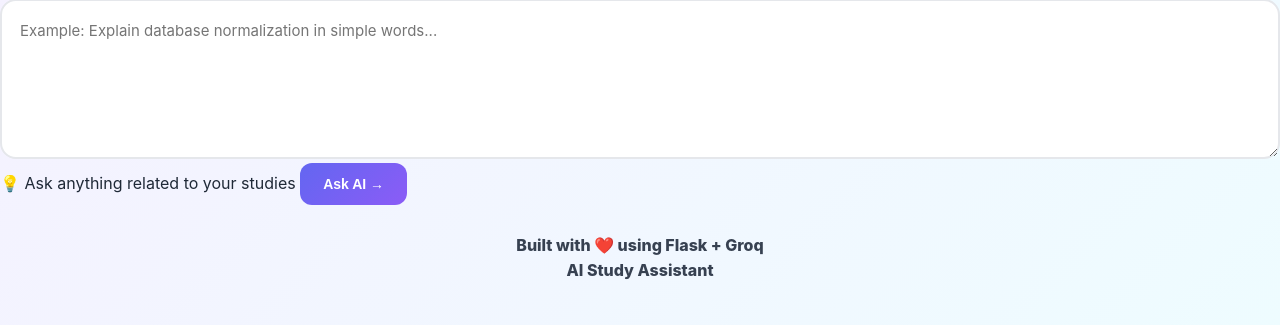
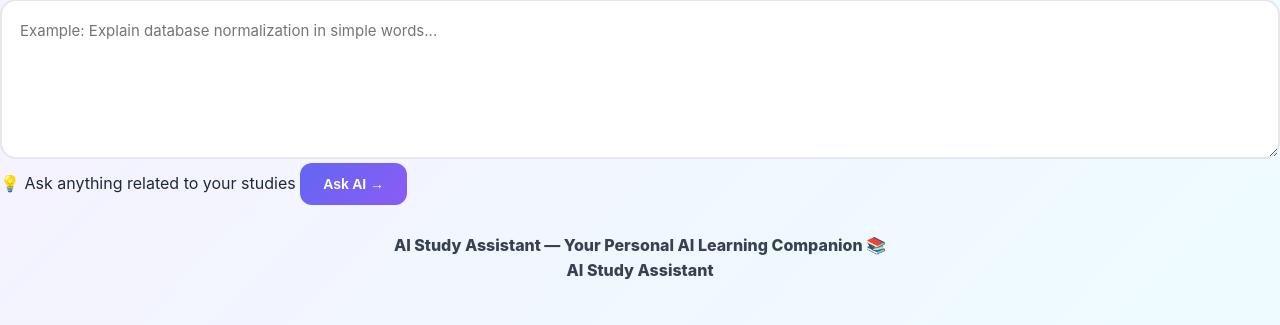
Before and after one commit to kjsskotha/AI_Study_Assistant, a Flask app: page / in a window 1280 px wide. Shown: the part 1745-2070 px from the top of the page. Run offline with Flask 3, Linux system fonts and the light colour scheme; some libraries are stand-ins or nearby versions.

Commit message:
Update index.html

```diff
--- a/templates/index.html
+++ b/templates/index.html
@@ -1450,7 +1450,7 @@
     <footer>
 
         <p>
-            Built with ❤️ using Flask + Groq
+           AI Study Assistant — Your Personal AI Learning Companion 📚
         </p>
 
         <p>
```
